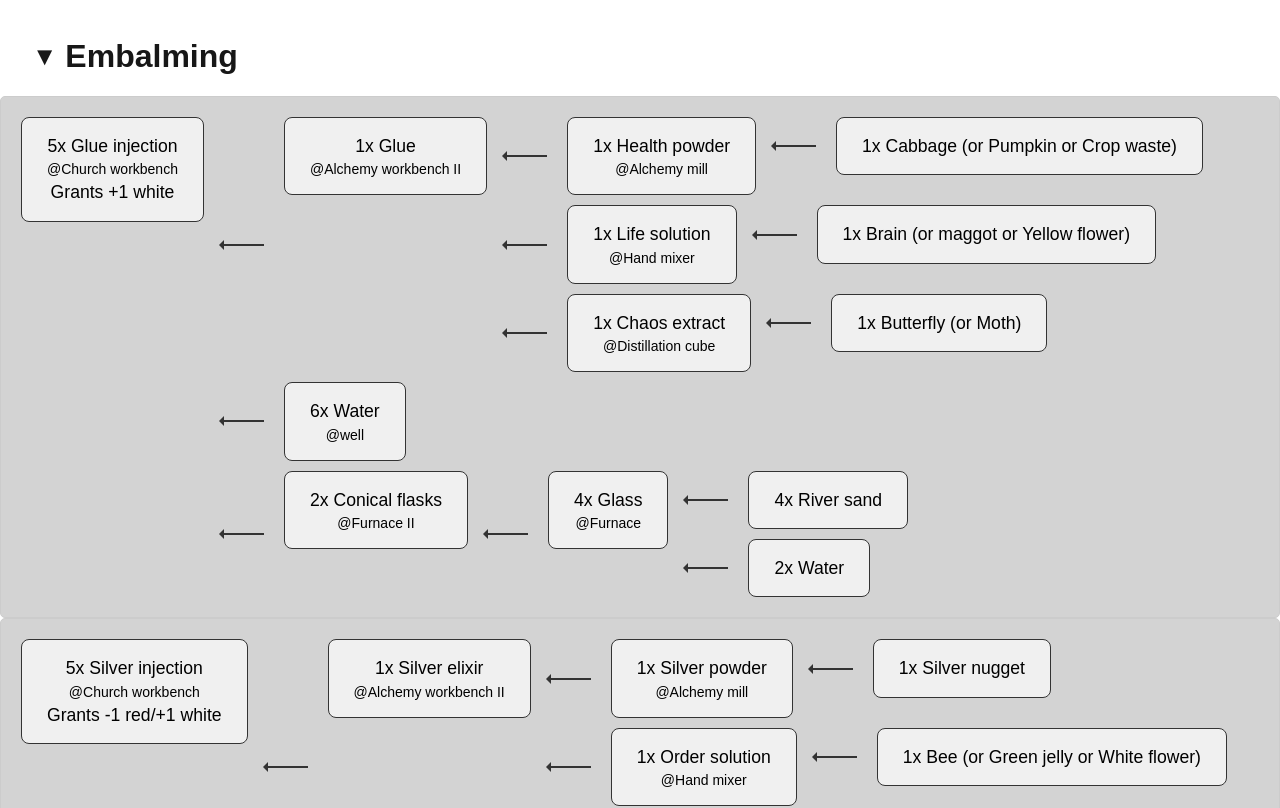
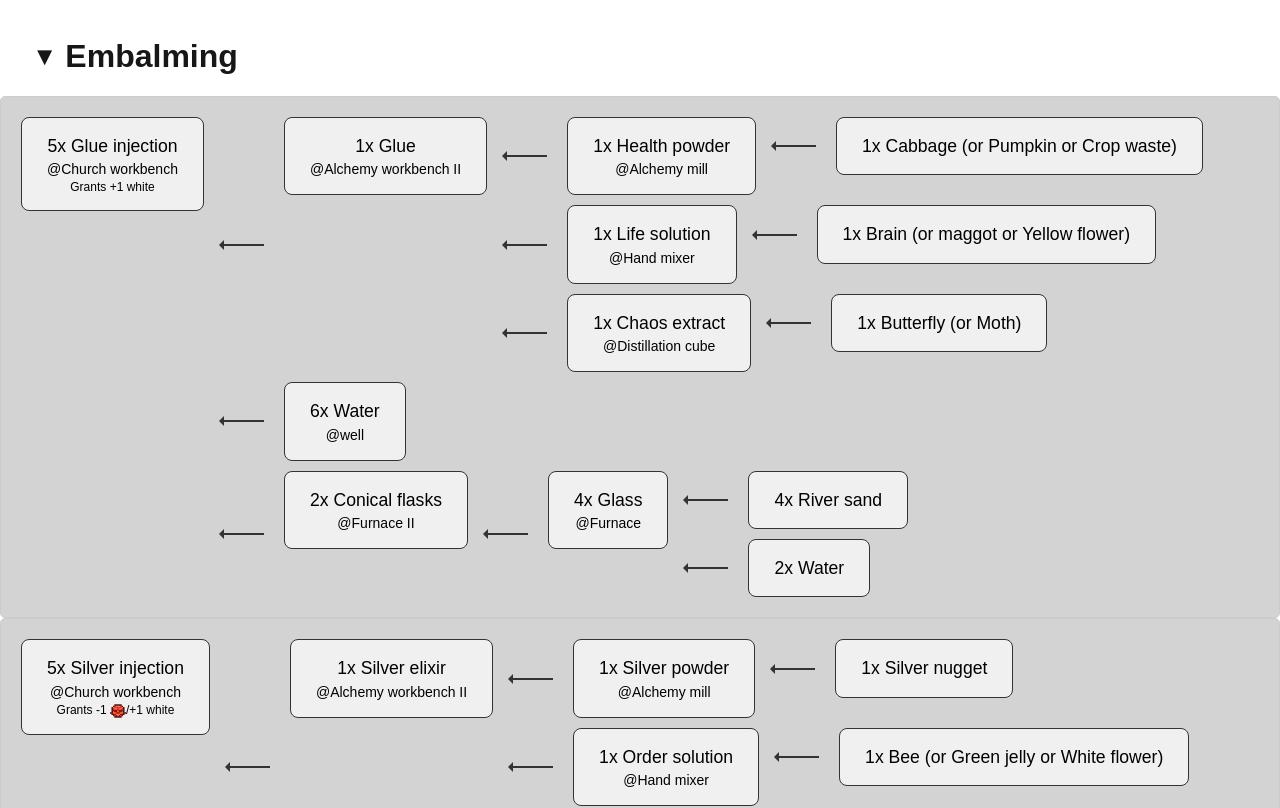
Before and after one commit to Klaital/graveyardkeeper, a Next.js app: page / in a window 1280 px wide. Shown: the top 808 px of the page. Built offline with nearby package versions, Linux system fonts and the light colour scheme.

Commit message:
Adding a redskull image

```diff
--- a/app/Recipe.tsx
+++ b/app/Recipe.tsx
@@ -2,7 +2,9 @@ import './styles.css'
 import {GetStaticProps} from 'next';
 import { useState } from 'react';
 import data from './data.json';
-
+import redSkull from './Red_Skull_Symbol.webp';
+import whiteSkull from './White_Skull_Symbol.webp';
+import Image from "next/image";
 
 export class RecipeProps {
     public name!: string;
@@ -32,7 +34,12 @@ export function Recipe(props: RecipeProps) {
     }
     const renderQty = (props.quantity) ? <span>{props.quantity}x </span> : <span></span>;
     const renderWorkstation = (props.workstation) ? <h2 className="text-sm">@{props.workstation} </h2> : <span></span>;
-    const renderNotes = (props.notes) ? <p>{props.notes}</p> : <p></p>
+    const renderNotes = (props.notes) ?
+        <p className="text-xs">
+            {props.notes.split('red').map((part, i) =>
+                i === 0 ? part : [<Image key={i} src={redSkull} alt="red skull" className="inline-block w-4 h-4" />, part]
+            )}
+        </p> : <p></p>
     return (
         <div className="recipe-with-ingredients">
             <div className="recipe flowchart-node">
--- a/next.config.ts
+++ b/next.config.ts
@@ -2,7 +2,8 @@ import type { NextConfig } from "next";
 
 const nextConfig: NextConfig = {
     basePath: '/games/gyk',
-    output: "export"
+    output: "export",
+    images: {unoptimized: true}
   /* config options here */
 };
 module.exports = nextConfig;
```
Also changed, not shown: app/Red_Skull_Symbol.webp (added), app/White_Skull_Symbol.webp (added).
